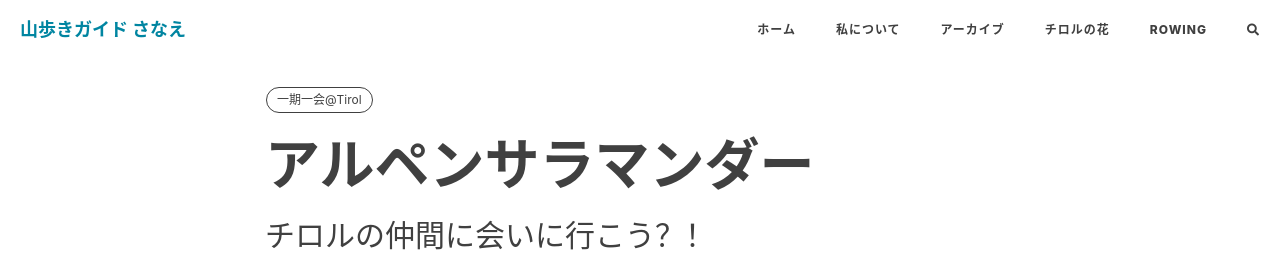
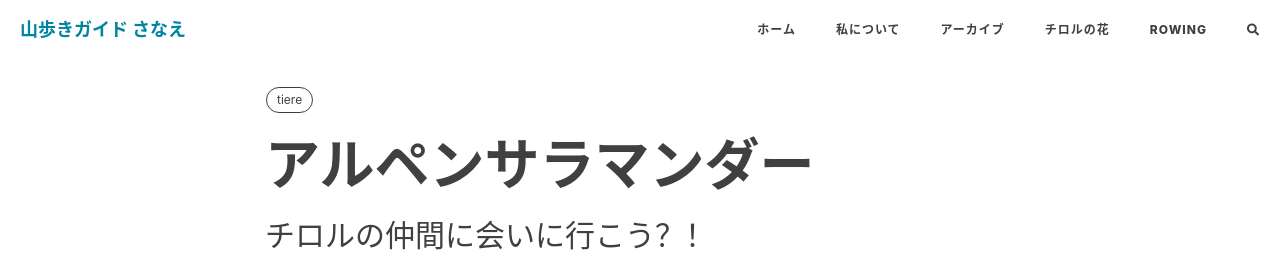
Before and after one commit to yamayagi/yamayagi.github.io, a Jekyll site: the page built from _posts/2024-07-17-tier.md, in a window 1280 px wide and 900 px high. Shown: the top 270 px of the window. Built offline with Jekyll 4.4.1, drawn with Linux system fonts in a browser that asks for light colours; nearby versions of some CDN libraries; comment, search, counter and statistics services are not loaded.

Commit message:
Change tag into "tiere"

```diff
--- a/_posts/2024-07-17-tier.md
+++ b/_posts/2024-07-17-tier.md
@@ -1,7 +1,7 @@
 ---
 title:    アルペンサラマンダー
 subtitle: チロルの仲間に会いに行こう？！
-tags: [一期一会@Tirol]
+tags: [tiere]
 ---
 
 # 雨の日の山の稜線で・・・
```
